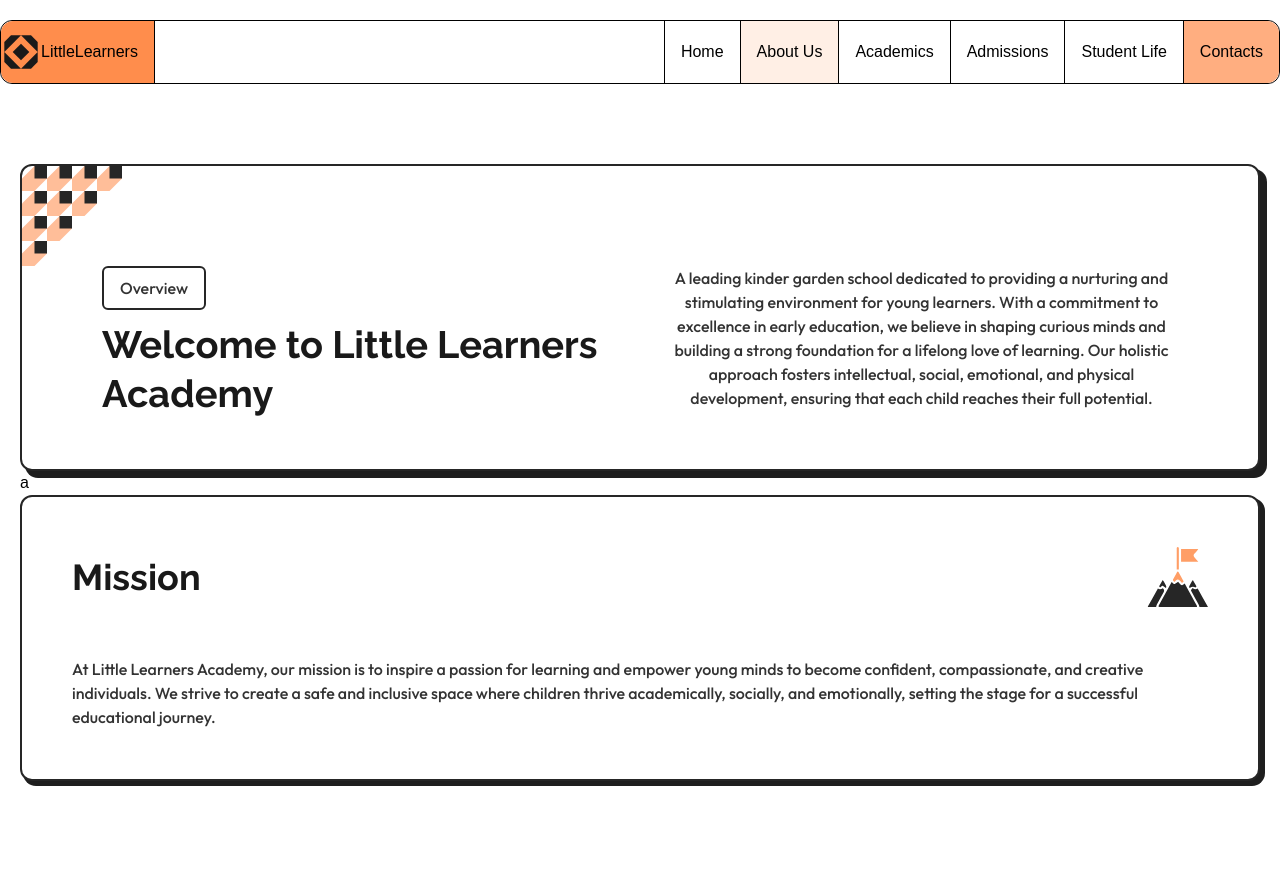
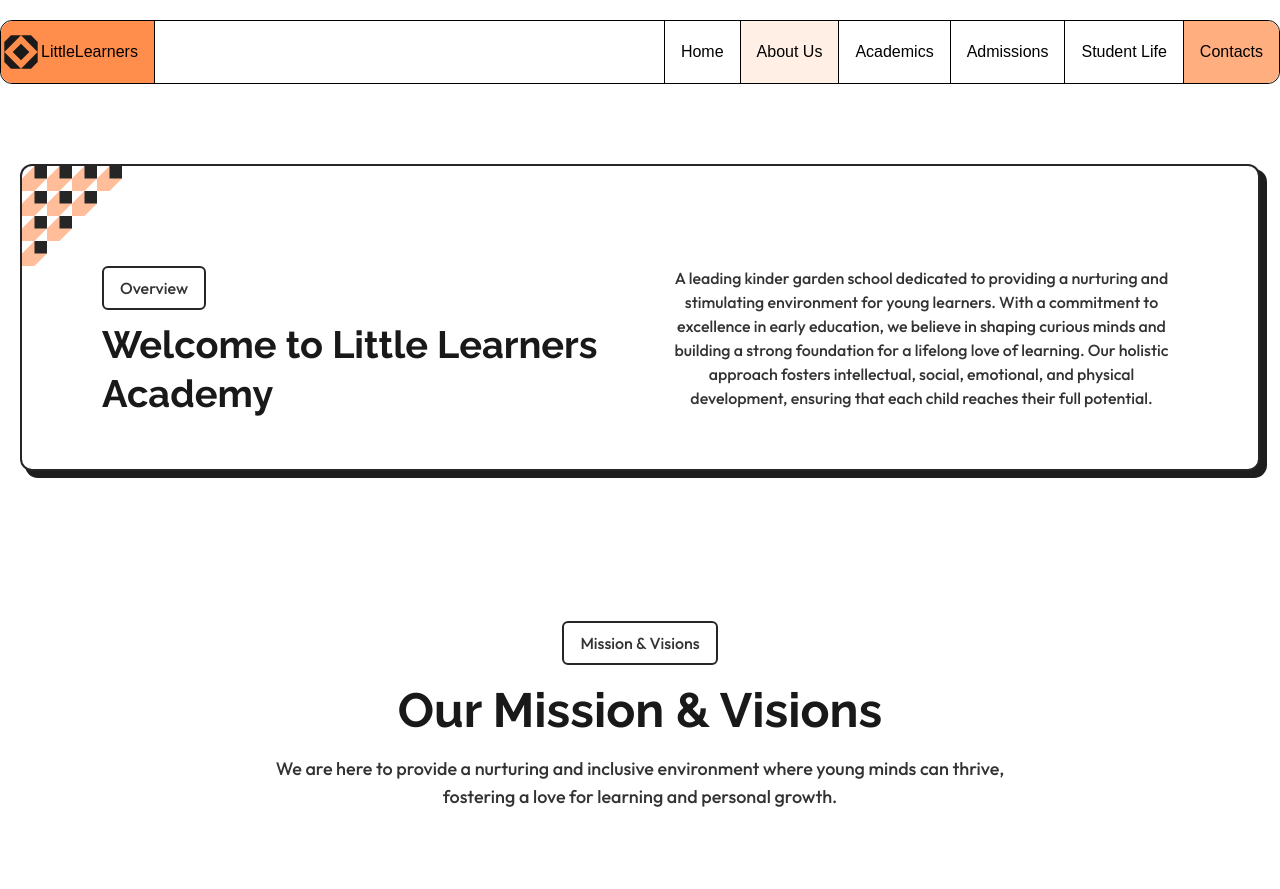
Before and after one commit to marcellandreas/little_learners, a React (Vite) app: page /about-us in a window 1280 px wide. Shown: the top 889 px of the page. Built offline with nearby package versions, Linux system fonts and the light colour scheme.

Commit message:
feat: section Mission & vission in about page

```diff
--- /dev/null
+++ b/src/UI/SubTitle.jsx
@@ -0,0 +1,9 @@
+export const SubTitle = ({ children }) => {
+  return (
+    <button className="flex py-2 2xl:py-[10px] px-4 2xl:px-[20px] items-start gap-[10px] rounded-md border-2 border-grey-15 bg-white">
+      <span className=" text-grey-20 text-center font-outfit text-sm md:text-base 2xl:text-lg font-medium">
+        {children}
+      </span>
+    </button>
+  );
+};
--- a/src/components/Card/ContainerCard.jsx
+++ b/src/components/Card/ContainerCard.jsx
@@ -1,6 +1,8 @@
-const ContainerCard = () => {
+const ContainerCard = ({ className }) => {
   return (
-    <section className="flex relative py-[50px] md:pt-[100px] 2xl:pt-[150px] 2xl:px-[120px] md:px-20 px-[30px] flex-col md:flex-row justify-center items-center gap-5 md:gap-[50px] rounded-xl border-2 border-grey-15 shadow-[6px_6px_0px_1px_#1E1E1E] bg-white w-full">
+    <section
+      className={`flex relative py-[50px] md:pt-[100px] 2xl:pt-[150px] 2xl:px-[120px] md:px-20 px-[30px] flex-col md:flex-row justify-center items-center gap-5 md:gap-[50px] rounded-xl border-2 border-grey-15 shadow-[6px_6px_0px_1px_#1E1E1E] bg-white w-full ${className}`}
+    >
       <article className="absolute top-0  left-0 ">
         <img src="/AbstractDesign.svg" alt="abstrak image" />
       </article>
--- a/src/layout/MainLayout.jsx
+++ b/src/layout/MainLayout.jsx
@@ -1,4 +1,3 @@
-import React from "react";
 import { Footer, Navbar } from "../components";
 
 const MainLayout = ({ children }) => {
--- a/src/pages/AboutUs.jsx
+++ b/src/pages/AboutUs.jsx
@@ -1,14 +1,29 @@
 import Card from "../components/Card/Card";
 import ContainerCard from "../components/Card/ContainerCard";
 import MainLayout from "../Layout/MainLayout";
+import { SubTitle } from "../UI/SubTitle";
 
 const AboutUs = () => {
   return (
     <MainLayout>
-      <section className="col-span-12">
-        <ContainerCard />
-        <span className="my-20">a</span>
-        <Card />
+      <ContainerCard className="col-span-12" />
+
+      <section className="flex flex-col gap-[50px] md:gap-20 2xl:gap-[100px] col-span-12">
+        <div className="flex flex-col items-center gap-[10px] md:gap-[14px] 2xl:gap-5">
+          <SubTitle>Mission & Visions</SubTitle>
+          <h2 className=" text-grey-10 text-center font-raleway text-4xl md:text-[48px] md:leading-[130%] font-bold">
+            Our Mission & Visions
+          </h2>
+          <p className="text-grey-20 text-center font-outfit text-lg  font-medium  md:w-3/5">
+            We are here to provide a nurturing and inclusive environment where
+            young minds can thrive, fostering a love for learning and personal
+            growth.
+          </p>
+        </div>
+        <div className="flex flex-col md:flex-row md:gap-10 2xl:gap-[60px] md:justify-between gap-[30px]">
+          <Card />
+          <Card />
+        </div>
       </section>
     </MainLayout>
   );
```
